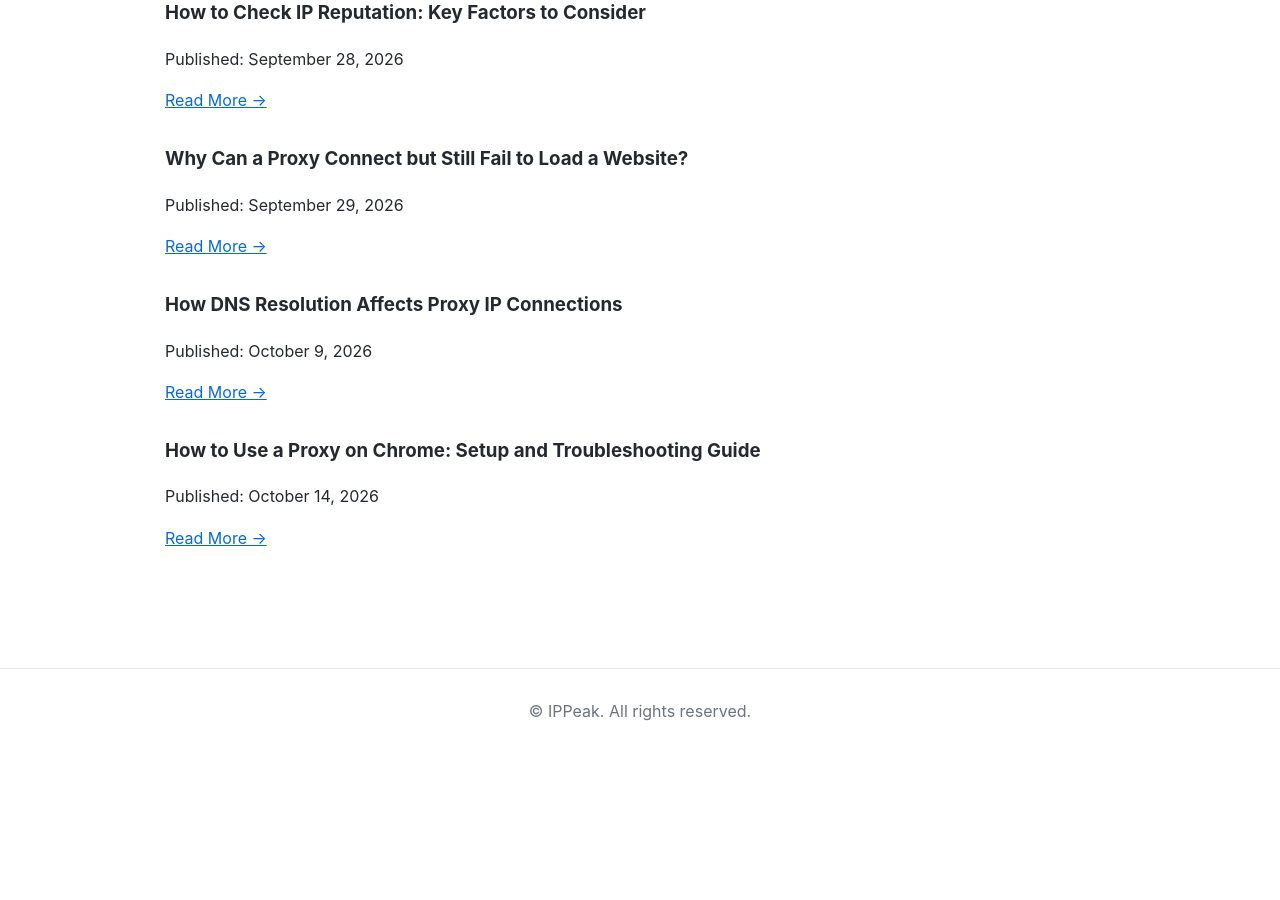
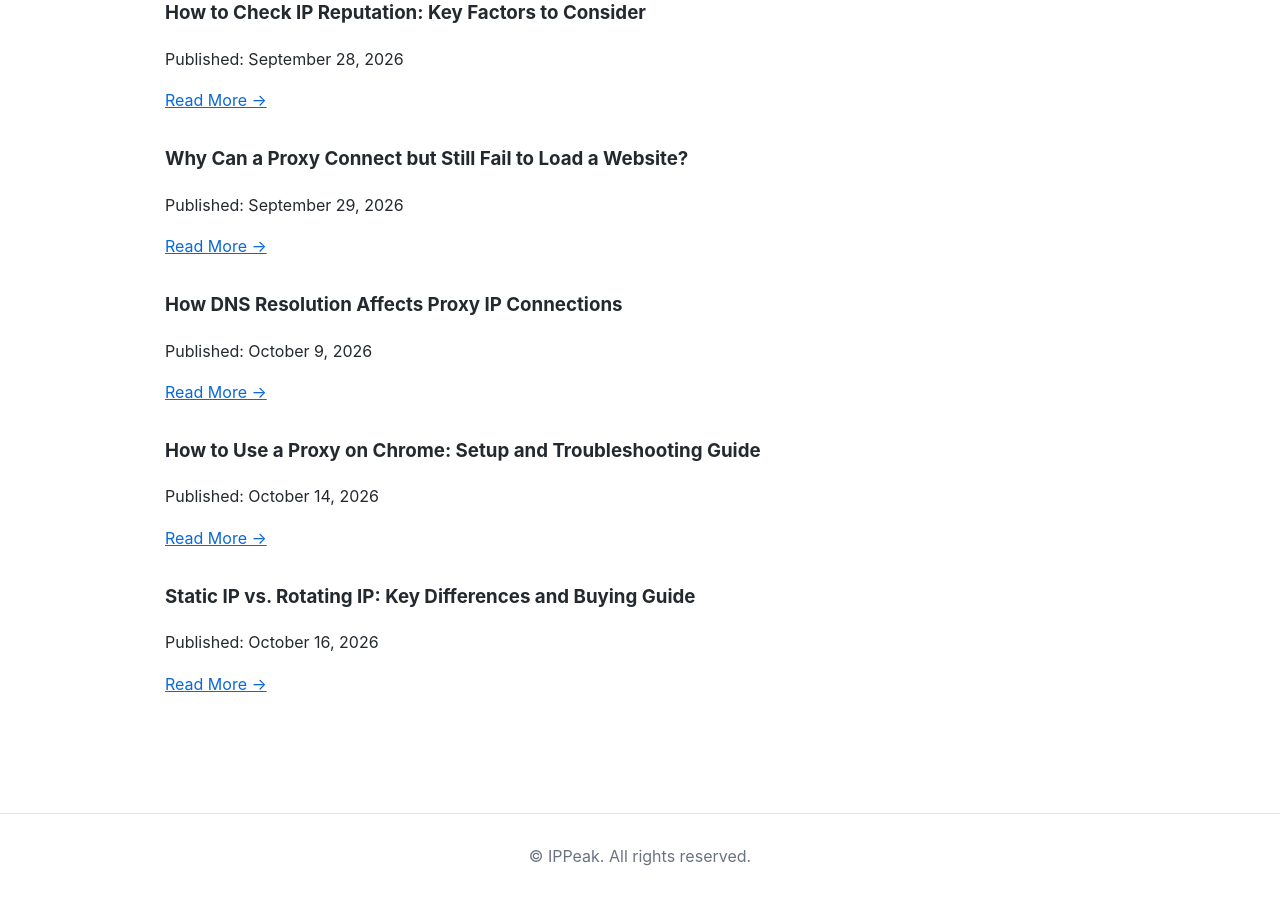
Before and after one commit to IPPeak/IPPeak-Residential-Proxy, a Jekyll site: the page built from docs/blog/articles.md, in a window 1280 px wide and 900 px high, scrolled down 2035 px. Built offline with Jekyll 4.4.1, drawn with Linux system fonts in a browser that asks for light colours; before the commit the page ends 2789 px from its top, so only the background shows below that.

Commit message:
Update articles.md

```diff
--- a/docs/blog/articles.md
+++ b/docs/blog/articles.md
@@ -100,3 +100,9 @@ Published: October 9, 2026
 Published: October 14, 2026
 
 [Read More →](How-to-Use-a-Proxy-on-Chrome.html)
+
+### Static IP vs. Rotating IP: Key Differences and Buying Guide
+
+Published: October 16, 2026
+
+[Read More →](Static-IP-vs-Rotating-IP.html)
```
